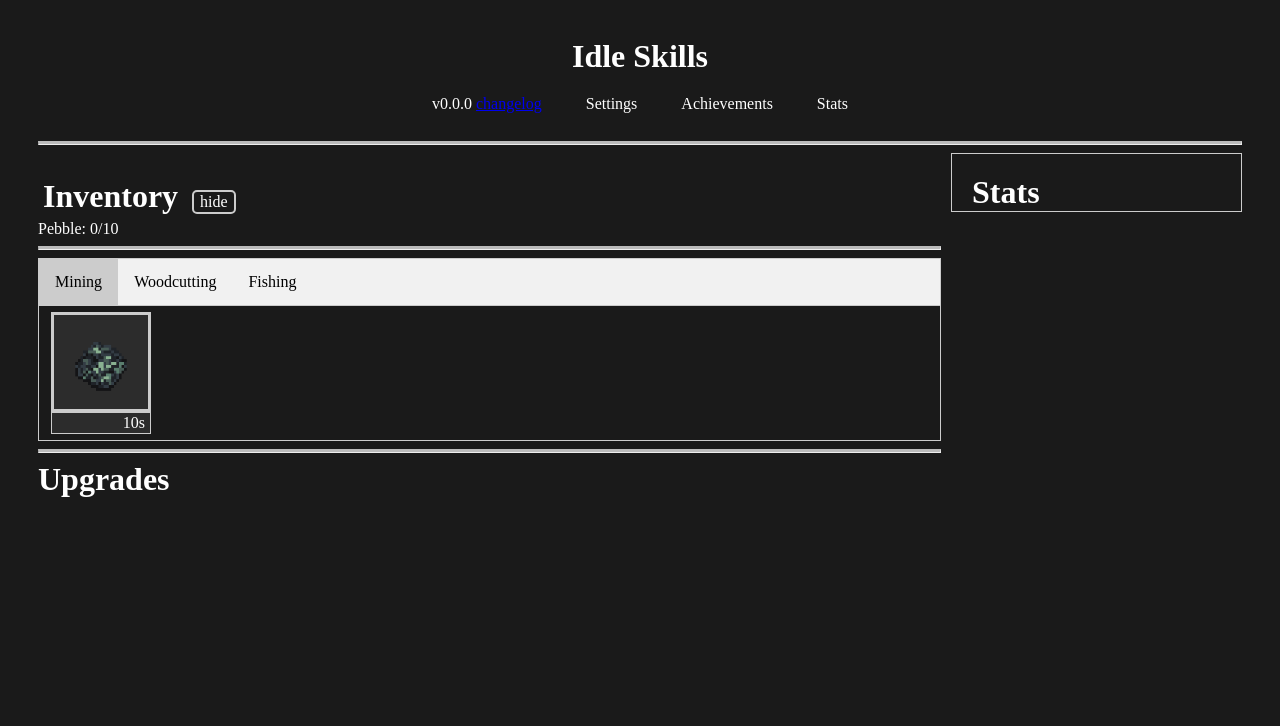
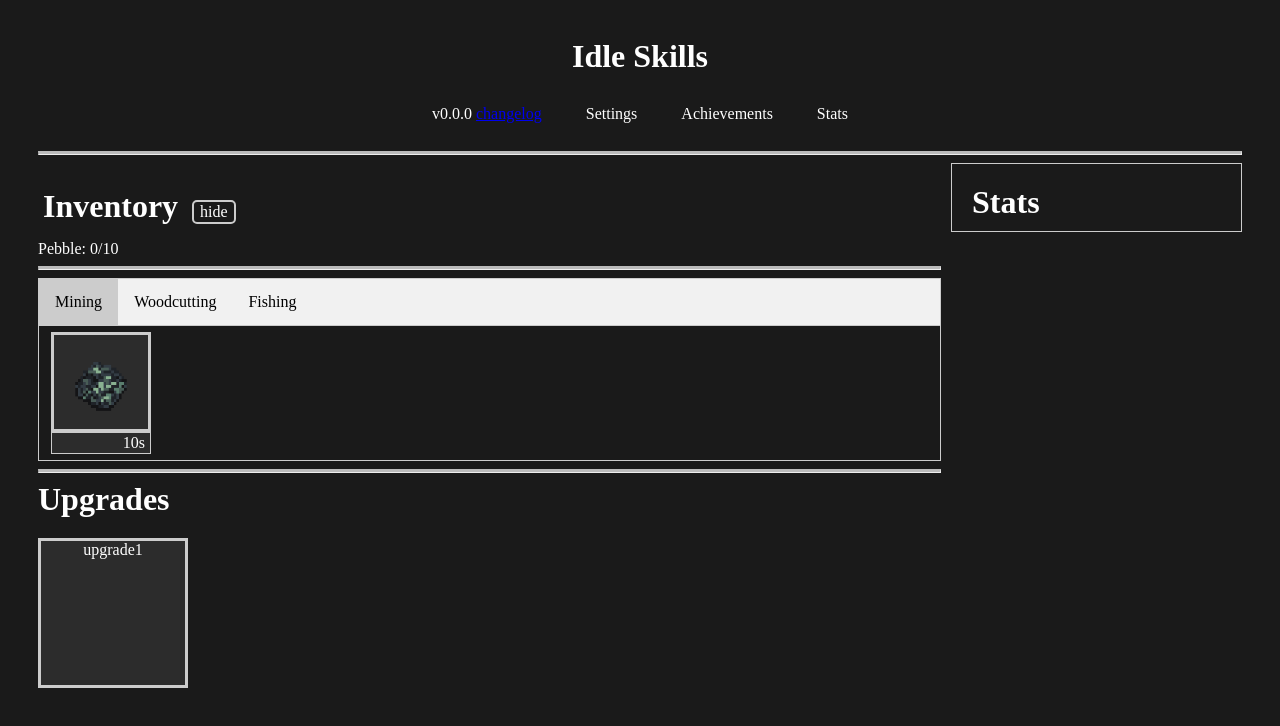
Before and after one commit to MKL105/IdleSkills, a plain HTML site: page index.html in a window 1280 px wide. Drawn offline with Linux system fonts and the light colour scheme.

Commit message:
UI changes

```diff
--- a/index.html
+++ b/index.html
@@ -70,6 +70,9 @@
                 <hr class="solid"/>
                 <div class="upgrade-container">
                     <h1>Upgrades</h1>
+                    <div class="upgrades-list">
+                        <button class="upgrade-button">upgrade1</button>
+                    </div>
                 </div>
             </div>
             <div class="split righthalf">
--- a/styles/mainstyles.css
+++ b/styles/mainstyles.css
@@ -7,6 +7,7 @@ body {
 }
 h1 {
     margin: 0;
+    padding-bottom: 10px;
 }
 button {
     font-family: 'Times New Roman', Times, serif;
@@ -137,3 +138,18 @@ hr.solid {
     padding: 0 5px;
     box-sizing: border-box;
 }
+.upgrades-list {
+    padding-top: 10px;
+}
+.upgrade-button {
+    width: 150px;
+    height: 150px;
+    border: 3px solid #ccc;
+    background-color: #2c2c2c;
+    color: white;
+    display: flex;
+    justify-content: center;
+    align-items: flex-start;
+    text-align: center;
+    line-height: 1;
+}
```
Also changed, not shown: scripts/upgrades.js (added, +20 -0 lines).
